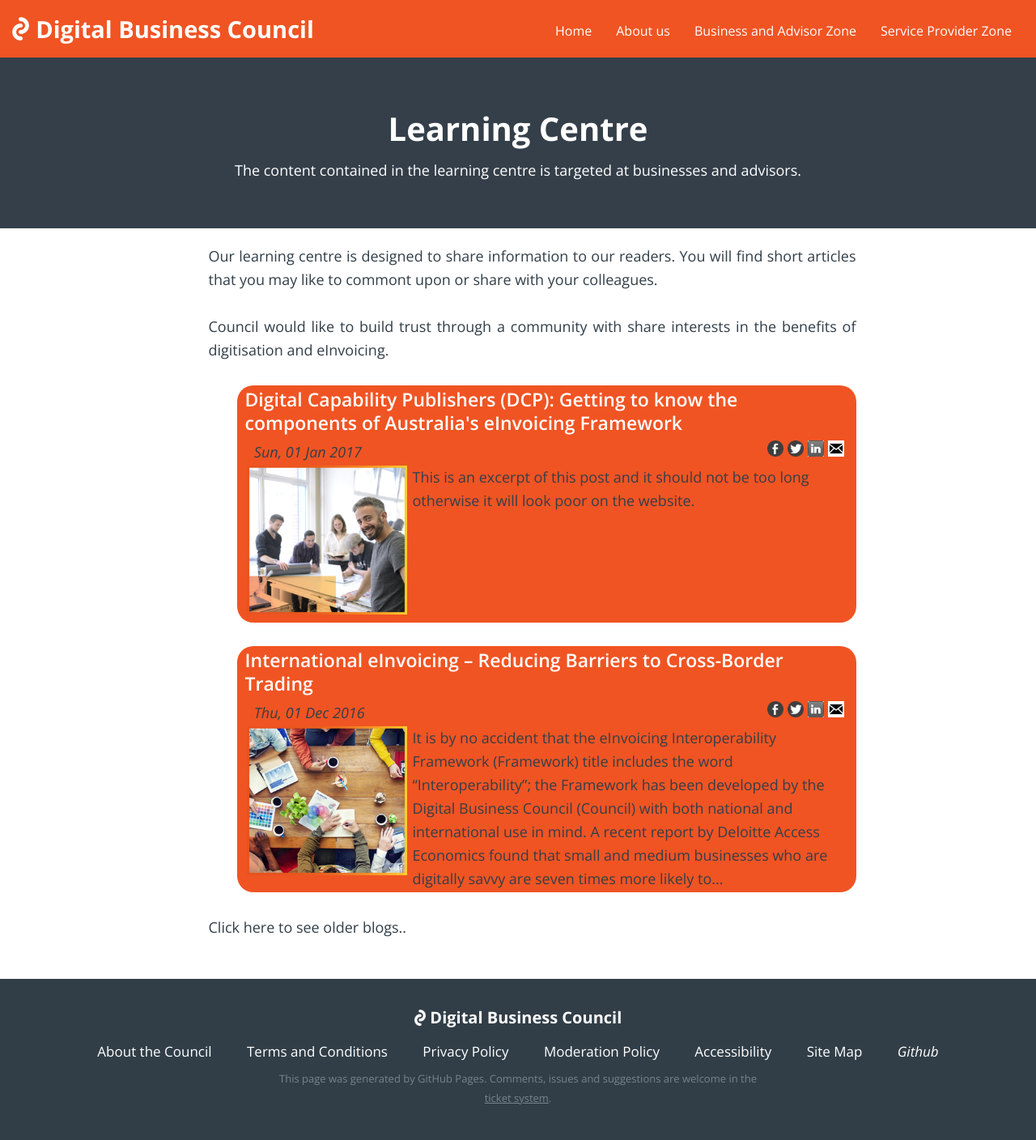
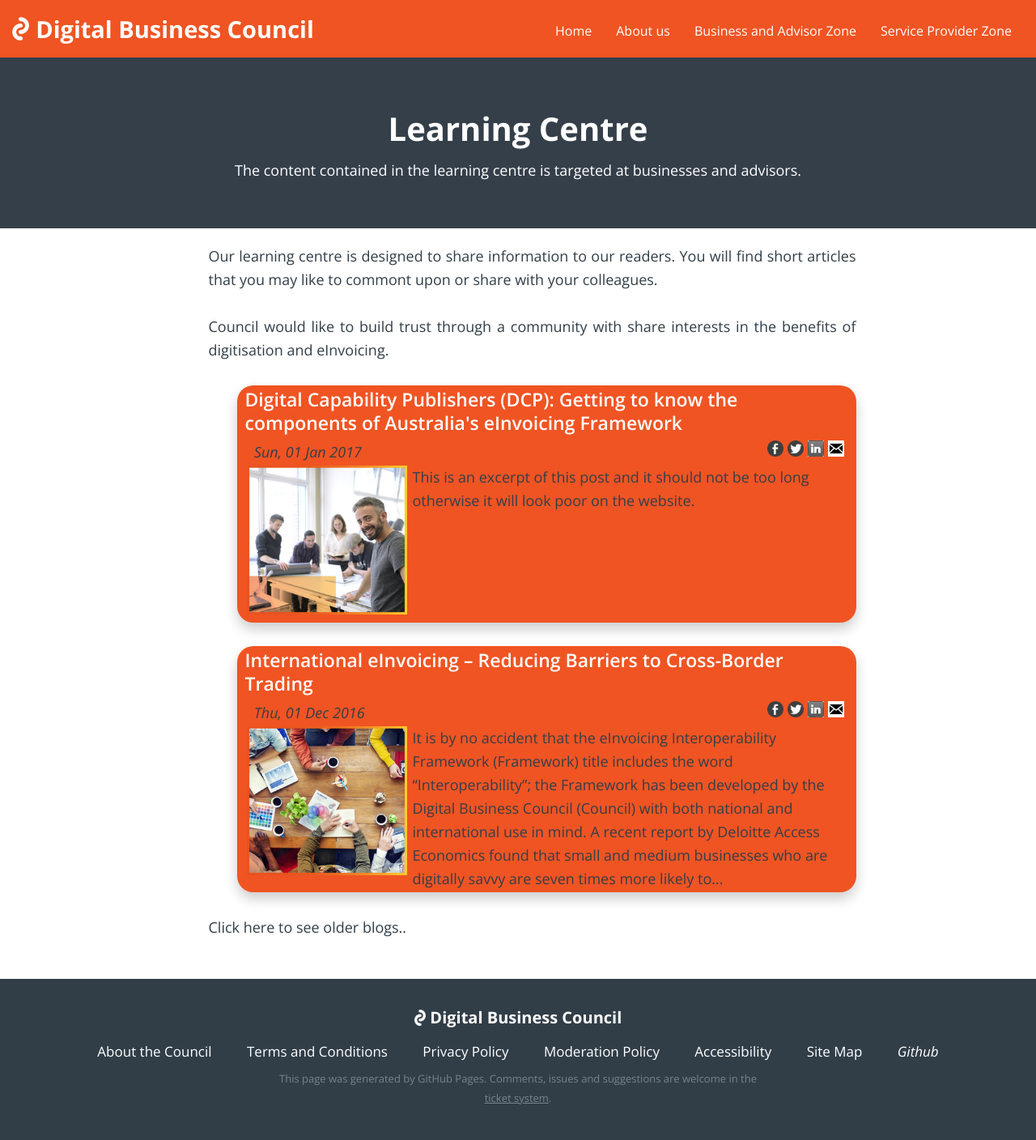
Before and after one commit to Digital-Business-Council/Digital-Business-Council.github.io, a Jekyll site: the page built from pages/business-zone/blogs/learning-centre.md, in a window 1280 px wide. Shown: the whole page at 81% size. Built offline with Jekyll 4.4.1, drawn with Linux system fonts in a browser that asks for light colours.

Commit message:
Update _common.scss

```diff
--- a/_sass/_common.scss
+++ b/_sass/_common.scss
@@ -131,6 +131,7 @@ img{
     padding-bottom:0px;
     margin-bottom:3px;
     text-align:left;
+    box-shadow: 0px 8px 16px 0px rgba(0,0,0,0.2);
 
   .social-img{
     -webkit-filter: grayscale(100%); /* Safari 6.0 - 9.0 */
```
